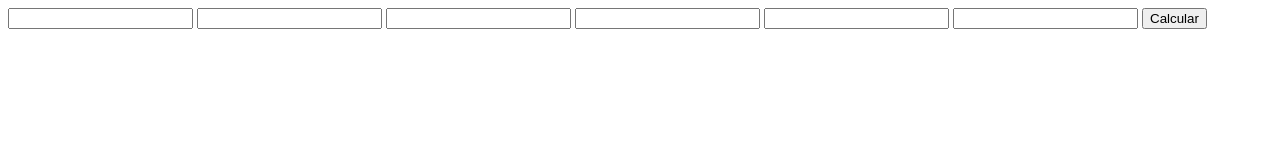
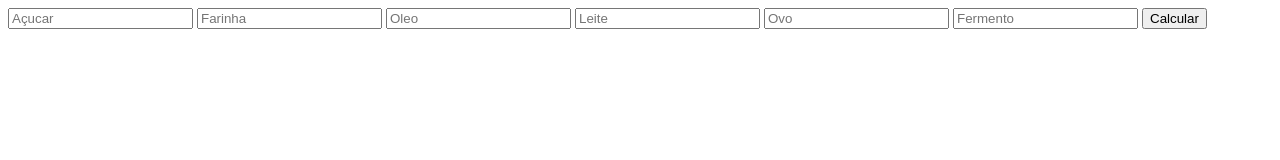
Before and after one commit to Lipetive/Calculadora-de-custo, a plain HTML site: page index.html in a window 1280 px wide. Drawn offline with Linux system fonts and the light colour scheme.

Commit message:
Update index.html

```diff
--- a/index.html
+++ b/index.html
@@ -6,12 +6,12 @@
     <title>Document</title>
 </head>
 <body>
-    <input type="number" id="acucar">
-    <input type="number" id="farinha">
-    <input type="number" id="oleo">
-    <input type="number" id="leite">
-    <input type="number" id="ovo">
-    <input type="number" id="fermento">
+    <input type="number" id="acucar" placeholder="Açucar">
+    <input type="number" id="farinha" placeholder="Farinha">
+    <input type="number" id="oleo" placeholder="Oleo">
+    <input type="number" id="leite" placeholder="Leite">
+    <input type="number" id="ovo" placeholder="Ovo">
+    <input type="number" id="fermento" placeholder="Fermento">
     <input type="button" value="Calcular" onclick="total()">
 
 
```
